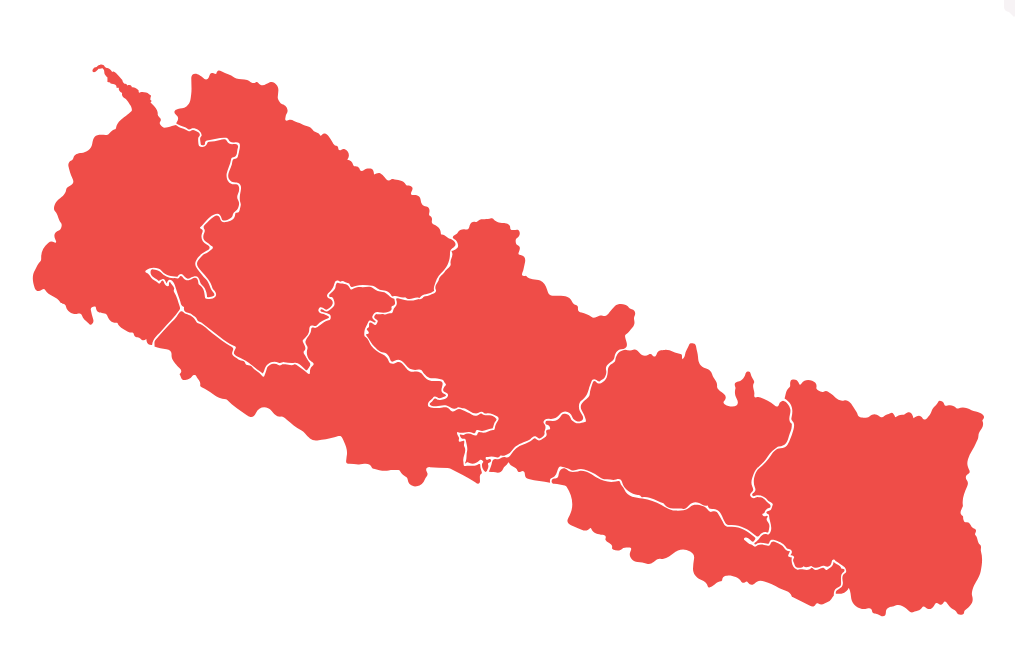
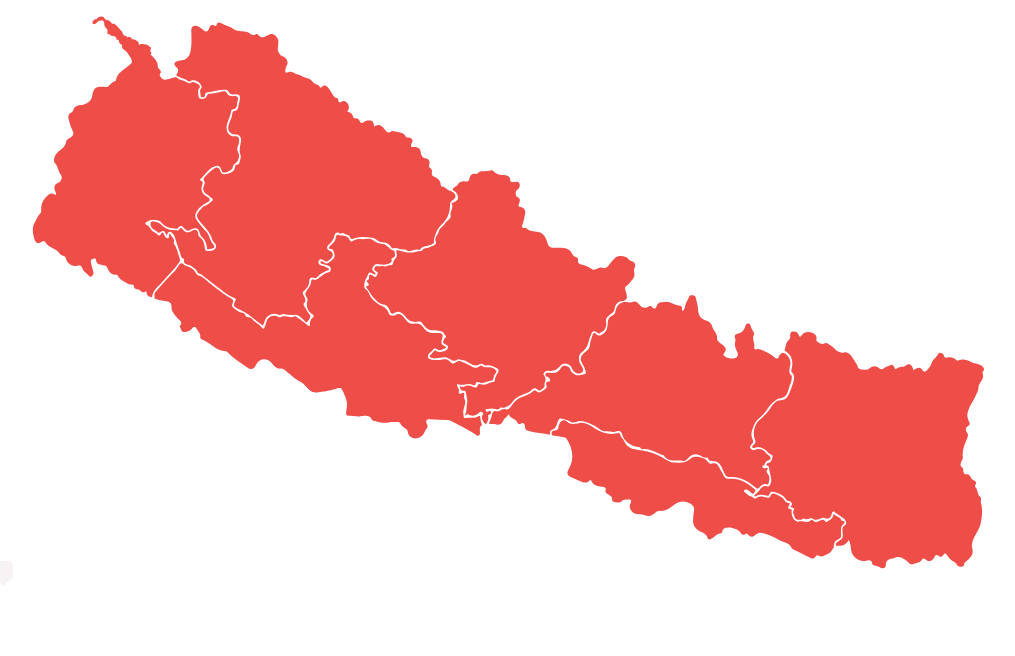
Before and after one commit to Bhuwan-web/map-and-tooltip, a plain HTML site: page index.html in a window 1280 px wide. Shown: the whole page, without its empty margins (5-1020 px from the left). Drawn offline with Linux system fonts and the light colour scheme.

Commit message:
Updated CSS

```diff
--- a/index.html
+++ b/index.html
@@ -1,5 +1,6 @@
 <?xml version="1.0" encoding="utf-8"?>
 <!-- Generator: Adobe Illustrator 23.0.6, SVG Export Plug-In . SVG Version: 6.00 Build 0)  -->
+<div class="map-svg-container">
 <svg version="1.1"  xmlns="http://www.w3.org/2000/svg" xmlns:xlink="http://www.w3.org/1999/xlink" x="0px" y="0px"
 viewBox="0 0 1920 1080" style="enable-background:new 0 0 1920 1080;" xml:space="preserve" id="nepal_map_svg">
 <style type="text/css">
@@ -10,7 +11,6 @@ viewBox="0 0 1920 1080" style="enable-background:new 0 0 1920 1080;" xml:space="
 
 svg{
     width:80%;
-    margin:3rem auto;
     text-align: center;
 
 }
@@ -46,7 +46,9 @@ body{
   border-style: solid;
   border-color: #F7F3F5 transparent transparent transparent;
 }
-
+.map-svg-container{
+	margin:0 auto;
+	}
 </style>
 
 <g>
@@ -379,6 +381,8 @@ body{
 	</g>
 
 </g>
+	</svg>
+</div>
 <script>
 const tooltip=()=>{
     map=document.getElementById("nepal_map_svg");
@@ -417,5 +421,3 @@ const tooltip=()=>{
 }
 tooltip()
 </script>
-
-</svg>
```
